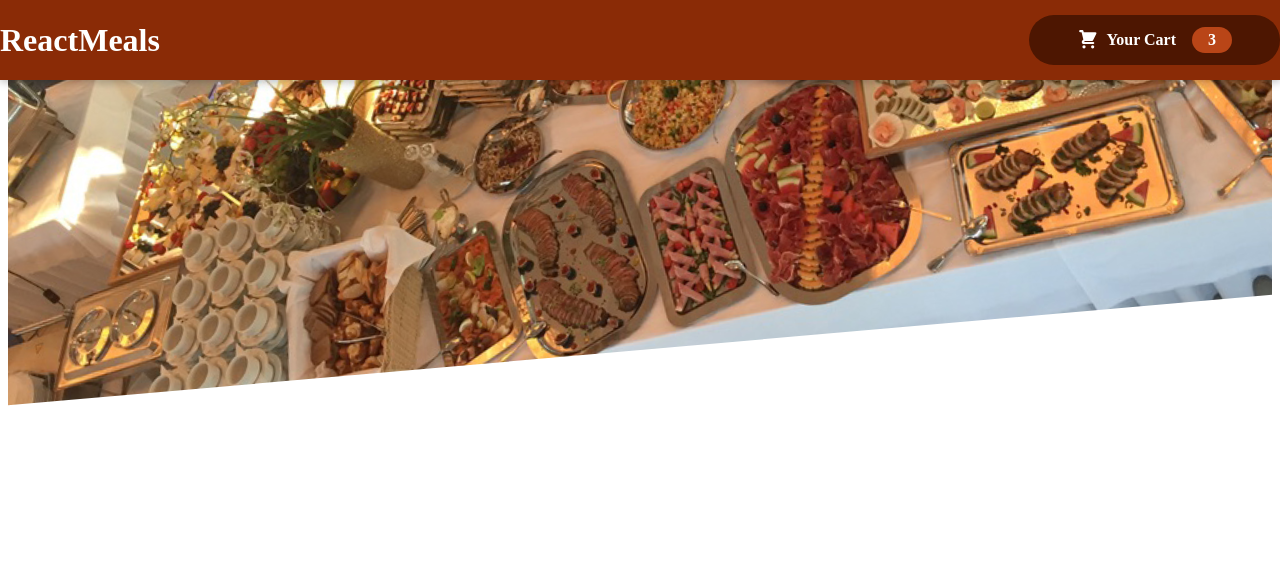
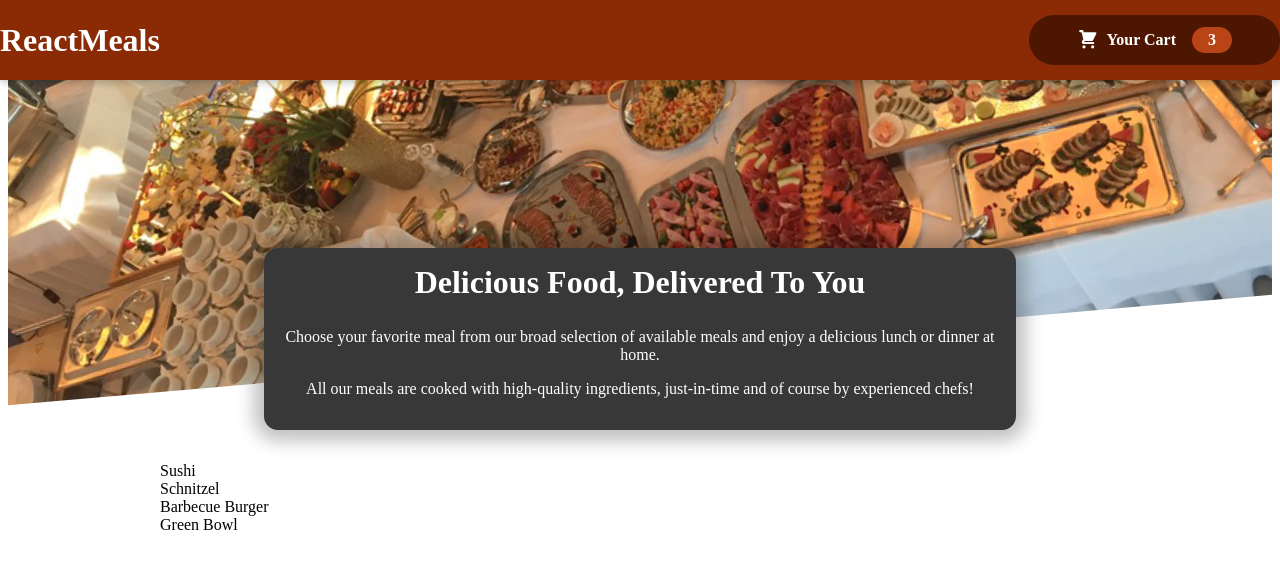
Before and after one commit to Suraj-Ambekar/React-Projects, a React (Create React App) app in the folder foodorderapp/: page / in a window 1280 px wide. Shown: the top 568 px of the page. Built offline with nearby package versions, Linux system fonts and the light colour scheme.

Commit message:
completed meals components ui

```diff
--- a/foodorderapp/src/App.js
+++ b/foodorderapp/src/App.js
@@ -1,12 +1,16 @@
 import { Fragment } from "react";
 
 import Header from "./components/Layout/Header";
+import Meals from "./components/Meals/Meals";
 
 
 function App() {
   return (
     <Fragment>
       < Header />
+      <main>
+        <Meals />
+      </main>
     </Fragment>
   );
 }
--- /dev/null
+++ b/foodorderapp/src/components/Meals/AvailableMeals.js
@@ -0,0 +1,43 @@
+import React from 'react'
+import classes from './AvailableMeals.module.css';
+
+const DUMMY_MEALS = [
+  {
+    id: 'm1',
+    name: 'Sushi',
+    description: 'Finest fish and veggies',
+    price: 22.99,
+  },
+  {
+    id: 'm2',
+    name: 'Schnitzel',
+    description: 'A german specialty!',
+    price: 16.5,
+  },
+  {
+    id: 'm3',
+    name: 'Barbecue Burger',
+    description: 'American, raw, meaty',
+    price: 12.99,
+  },
+  {
+    id: 'm4',
+    name: 'Green Bowl',
+    description: 'Healthy...and green...',
+    price: 18.99,
+  },
+];
+
+
+const AvailableMeals = () => {
+    const mealsList = DUMMY_MEALS.map(meal => <li>{meal.name}</li>);
+  return (
+    <section className={classes.meals}>
+        <ul>
+            {mealsList}
+        </ul>
+    </section>
+  )
+}
+
+export default AvailableMeals
--- /dev/null
+++ b/foodorderapp/src/components/Meals/AvailableMeals.module.css
@@ -0,0 +1,24 @@
+.meals {
+    max-width: 60rem;
+    width: 90%;
+    margin: 2rem auto;
+    animation: meals-appear 1s ease-out forwards;
+  }
+
+  .meals ul {
+    list-style: none;
+    margin: 0;
+    padding: 0;
+  }
+
+  @keyframes meals-appear {
+    from {
+      opacity: 0;
+      transform: translateY(3rem);
+    }
+
+    to {
+      opacity: 1;
+      transform: translateY(0);
+    }
+  }
--- /dev/null
+++ b/foodorderapp/src/components/Meals/Meals.js
@@ -0,0 +1,15 @@
+import React from 'react'
+import MealsSummary from './MealsSummery'
+import AvailableMeals from './AvailableMeals'
+import { Fragment } from 'react'
+
+const Meals = () => {
+  return (
+    <Fragment>
+        <MealsSummary />
+        <AvailableMeals />
+    </Fragment>
+  )
+}
+
+export default Meals
--- /dev/null
+++ b/foodorderapp/src/components/Meals/MealsSummery.js
@@ -0,0 +1,19 @@
+import classes from './MealsSummery.module.css';
+
+const MealsSummary = () => {
+  return (
+    <section className={classes.summary}>
+      <h2>Delicious Food, Delivered To You</h2>
+      <p>
+        Choose your favorite meal from our broad selection of available meals
+        and enjoy a delicious lunch or dinner at home.
+      </p>
+      <p>
+        All our meals are cooked with high-quality ingredients, just-in-time and
+        of course by experienced chefs!
+      </p>
+    </section>
+  );
+};
+
+export default MealsSummary;
--- /dev/null
+++ b/foodorderapp/src/components/Meals/MealsSummery.module.css
@@ -0,0 +1,18 @@
+.summary {
+    text-align: center;
+    max-width: 45rem;
+    width: 90%;
+    margin: auto;
+    margin-top: -10rem;
+    position: relative;
+    background-color: #383838;
+    color: white;
+    border-radius: 14px;
+    padding: 1rem;
+    box-shadow: 0 1px 18px 10px rgba(0, 0, 0, 0.25);
+  }
+
+  .summary h2 {
+    font-size: 2rem;
+    margin-top: 0;
+  }
```
Also changed, not shown: foodorderapp/src/components/Meals/Meals.module.css (added).
